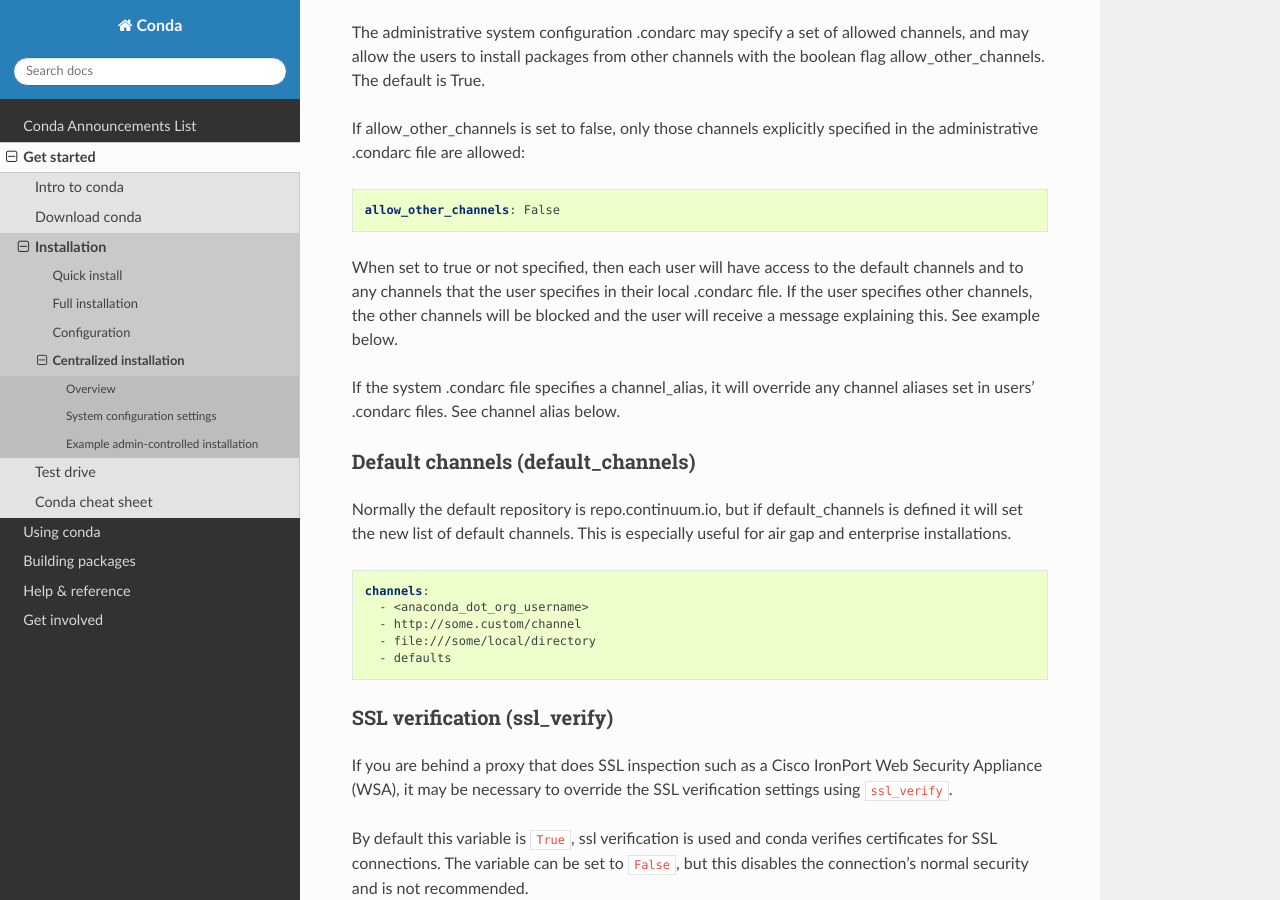
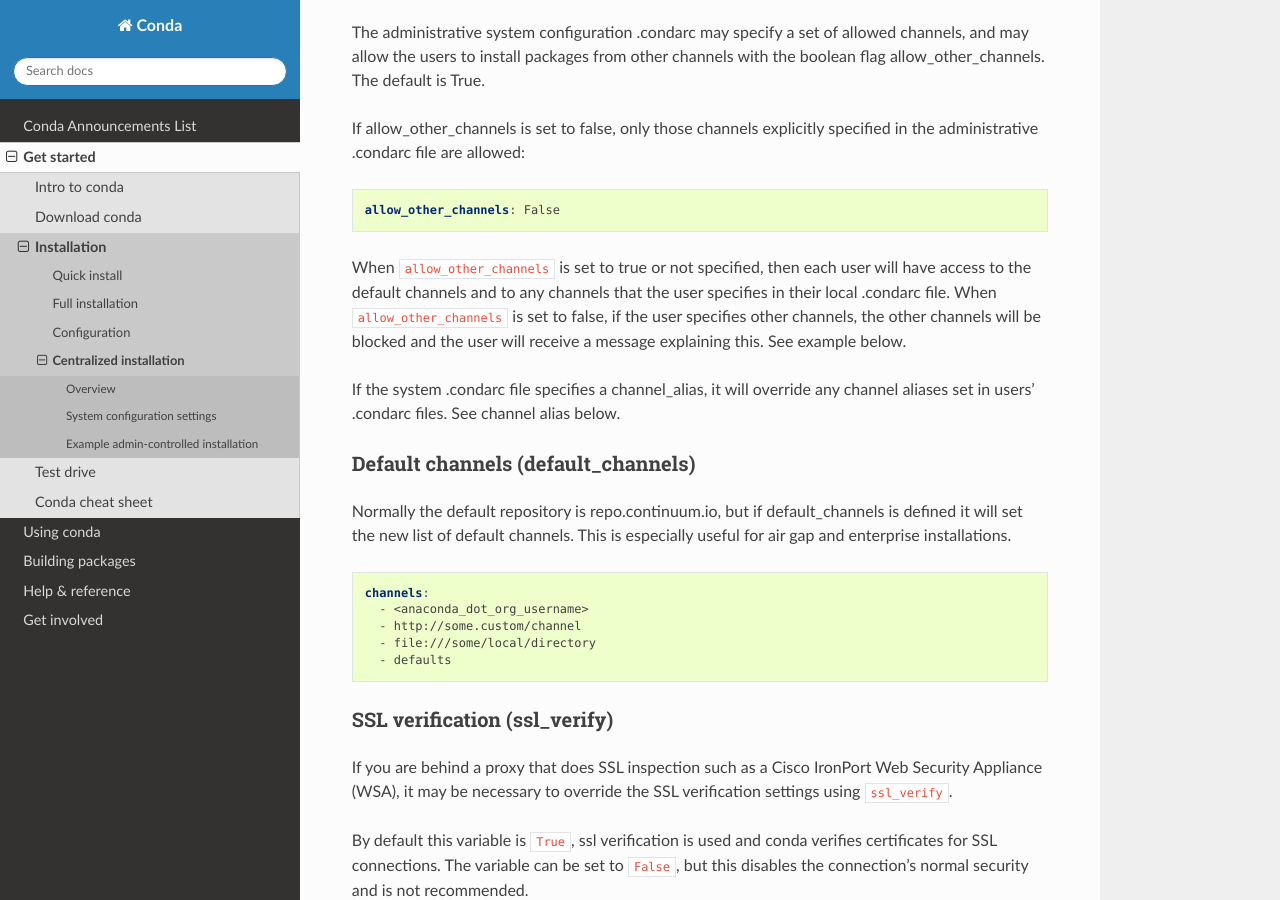
Before and after one commit to conda/conda-docs, a Sphinx documentation site: the page built from docs/source/install/central.rst, in a window 1280 px wide and 900 px high, scrolled down 1226 px. Built offline with Sphinx 7.4.7 and the Read the Docs theme 2.0.0, drawn with Linux system fonts in a browser that asks for light colours.

Commit message:
clarify note on allow_other_channels
clarify note on allow_other_channels

```diff
--- a/docs/source/install/central.rst
+++ b/docs/source/install/central.rst
@@ -46,9 +46,11 @@
 
   allow_other_channels: False
 
-When set to true or not specified, then each user will have access to the default channels and to any
-channels that the user specifies in their local .condarc file. If the user specifies other channels, the
-other channels will be blocked and the user will receive a message explaining this. See example below.
+When ``allow_other_channels`` is set to true or not specified, then each user
+will have access to the default channels and to any channels that the user
+specifies in their local .condarc file. When ``allow_other_channels`` is set to
+false, if the user specifies other channels, the other channels will be blocked
+and the user will receive a message explaining this. See example below.
 
 If the system .condarc  file specifies a channel_alias, it will override any channel aliases set in users'
 .condarc  files. See channel alias below.
```
